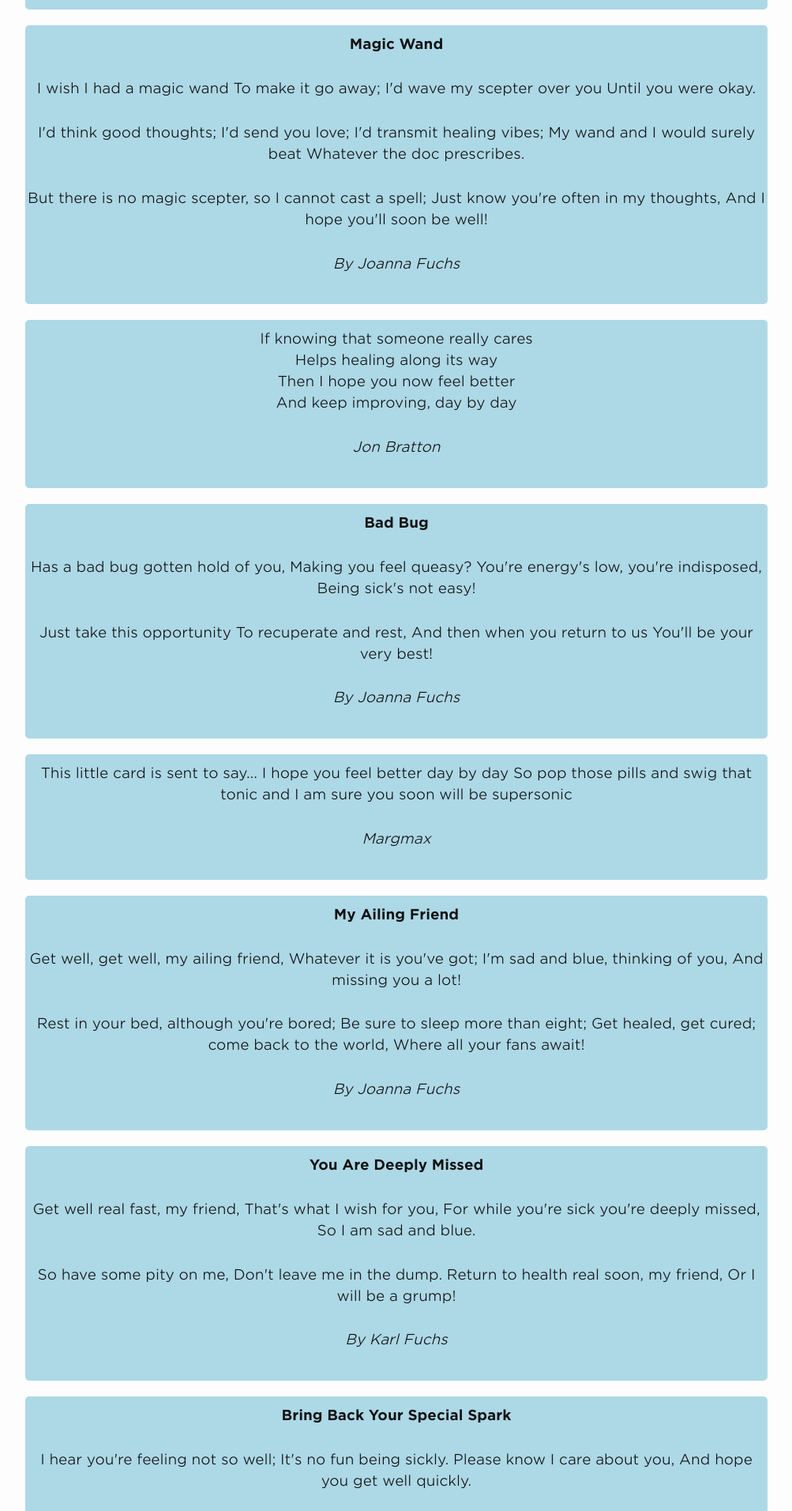
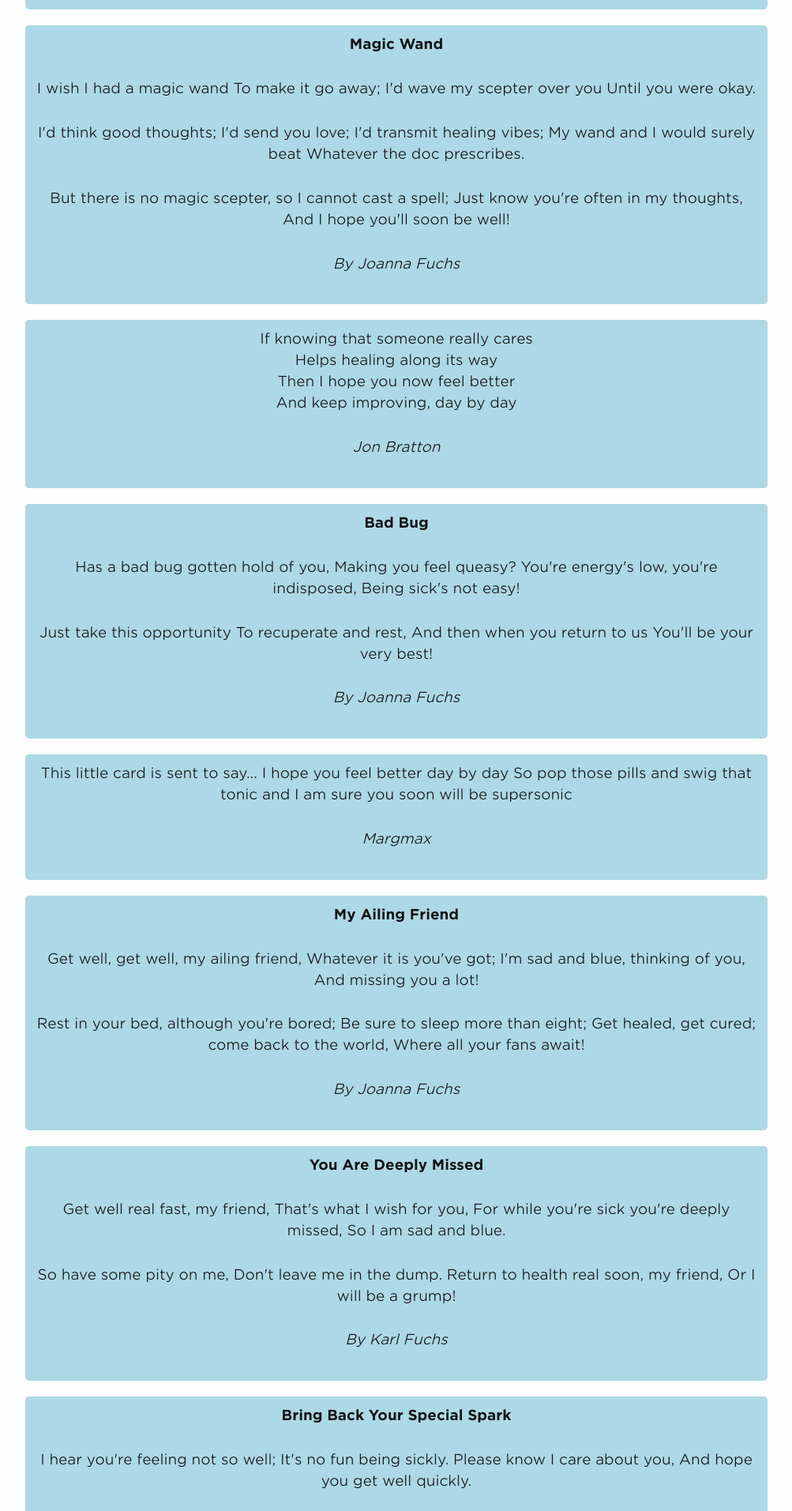
Before and after one commit to andyml123/andyml123.github.io, a Jekyll site: the page built from get-well-poems.md, in a window 1280 px wide. Shown: the part 734-2647 px from the top of the page at 79% size, without its empty margins (138-1141 px from the left). Built offline with Jekyll 4.4.1, drawn with Linux system fonts in a browser that asks for light colours; our own code applies the rules of GitHub Pages for plain Markdown files.

Commit message:
Update _layout.scss

```diff
--- a/_sass/_layout.scss
+++ b/_sass/_layout.scss
@@ -561,7 +561,7 @@ display: inline;
 
 .poems {
   Background: #ADD8E6;
-  Padding:10px 0;
+  Padding:10px 10px 10px 10px;
   margin-bottom: 20px;
   border-radius:5px;
   text-align:center;
```
